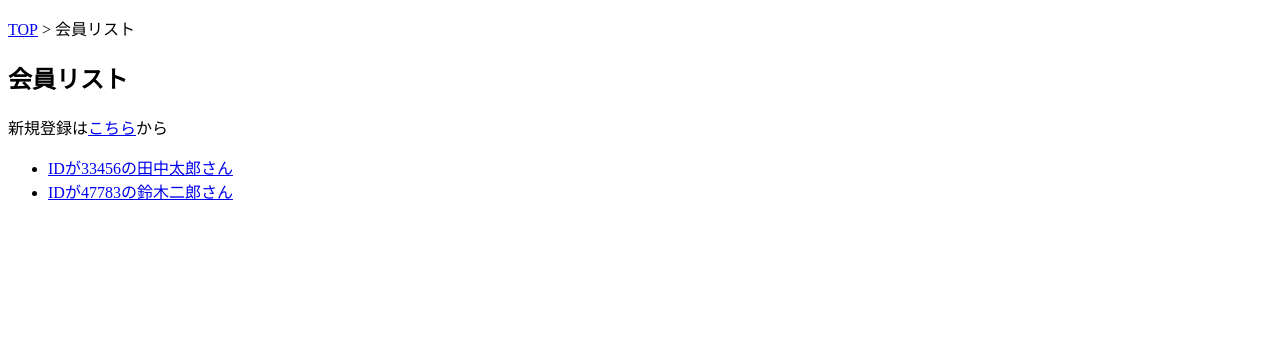
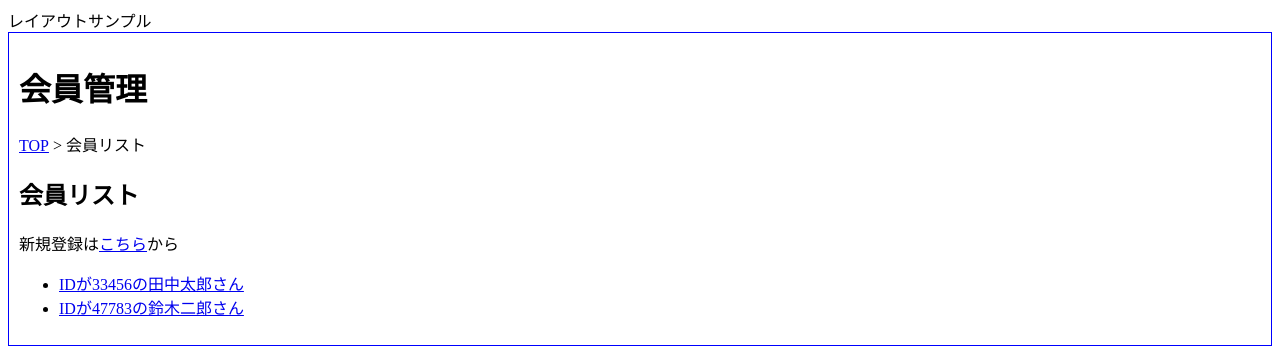
Before and after one commit to cawauchi6204/nuxt-study, a Nuxt app: page /member/memberList in a window 1280 px wide. Shown: the top 354 px of the page. Built offline with nearby package versions, Linux system fonts and the light colour scheme.

Commit message:
update: レイアウトファイルを追加

```diff
--- /dev/null
+++ b/layouts/default.vue
@@ -0,0 +1,8 @@
+<template>
+  <header>
+    <h1>レイアウトサンプル</h1>
+  </header>
+  <main>
+    <slot />
+  </main>
+</template>
--- /dev/null
+++ b/layouts/member.vue
@@ -0,0 +1,9 @@
+<template>
+  <header>
+    レイアウトサンプル
+  </header>
+  <main>
+    <h1>会員管理</h1>
+    <slot />
+  </main>
+</template>
--- a/pages/member/memberList.vue
+++ b/pages/member/memberList.vue
@@ -2,8 +2,7 @@
 import type { Member } from "@/interfaces";
 
 definePageMeta({
-	layout: "member"
-	// layout: false
+	layout: "member",
 });
 
 const memberList = useState<Map<number, Member>>("memberList");
```
